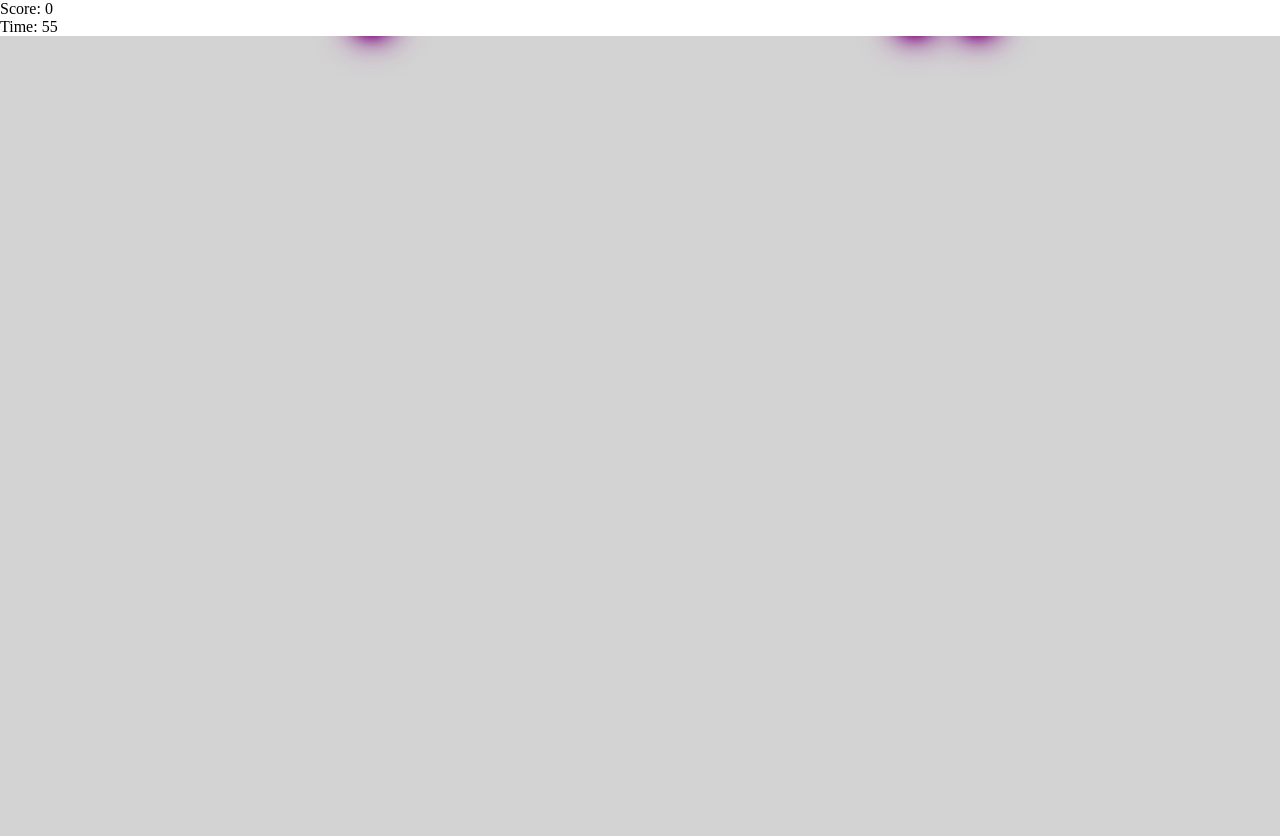
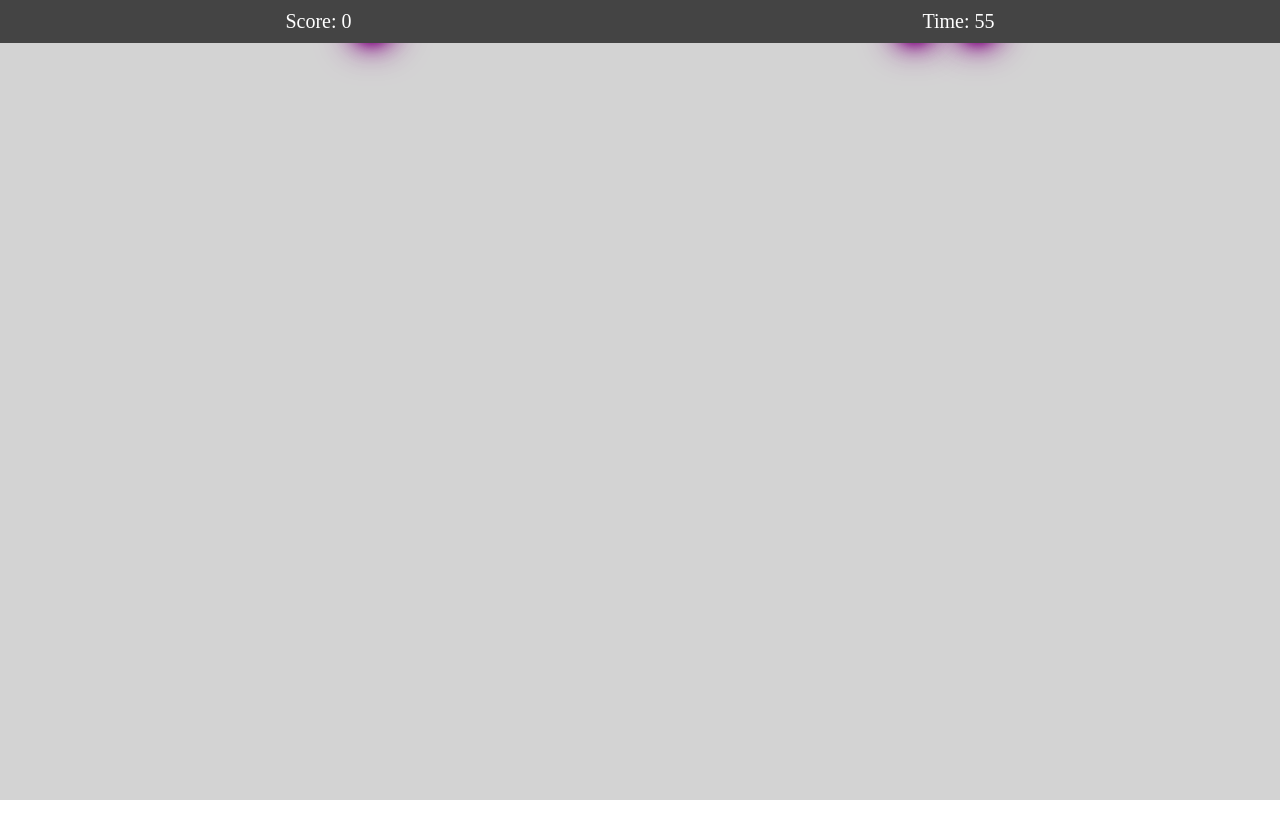
Before and after one commit to MikeFairbrother/emojidrop, a plain HTML site: page index.html in a window 1280 px wide. After the commit the page ends 800 px from the top, so only its background shows below. Drawn offline with Linux system fonts and the light colour scheme.

Commit message:
0703241920

```diff
--- a/index.html
+++ b/index.html
@@ -3,12 +3,14 @@
 <head>
     <meta charset="UTF-8">
     <meta name="viewport" content="width=device-width, initial-scale=1.0">
-    <title>Emoji Drop Mini Game by Mike Fairbrother</title>
+    <title>Emoji Drop Mini Game - by Mike Fairbrother</title>
     <link rel="stylesheet" href="style.css">
 </head>
 <body>
-<div id="score">Score: 0</div>
-<div id="timer">Time: 60</div>
+<div id="header">
+    <div id="score">Score: 0</div>
+    <div id="timer">Time: 60</div>
+</div>
 <div id="game-container"></div>
 <script src="script.js"></script>
 </body>
--- a/style.css
+++ b/style.css
@@ -1,14 +1,34 @@
 body, html {
-    height: 100%;
     margin: 0;
+    padding: 0;
+    width: 100vw;
+    height: 100vh;
+    overflow: hidden; /* Prevents scrolling */
+    display: flex;
+    flex-direction: column; /* Aligns items in a column */
+}
+
+#header {
+    display: flex;
+    justify-content: space-around; /* Spaces out the score and timer */
+    align-items: center;
+    background-color: #444; /* Adds a background color for contrast */
+    color: white; /* Changes the text color to white for visibility */
+    padding: 10px 0; /* Adds some padding above and below */
+}
+
+#score, #timer {
+    font-size: 20px; /* Increases the font size for better readability */
 }
 
 #game-container {
-    width: 100vw;
-    height: 100vh;
-    position: relative;
-    overflow: hidden;
+    flex-grow: 1; /* Allows the container to fill the rest of the screen */
+    position: relative; /* Needed for absolute positioning of children */
     background-color: lightgrey;
+    overflow: hidden; /* Ensures no internal scrolling */
+    display: flex;
+    justify-content: center;
+    align-items: flex-end; /* Aligns the falling emojis at the bottom */
 }
 
 .falling-object {
```
